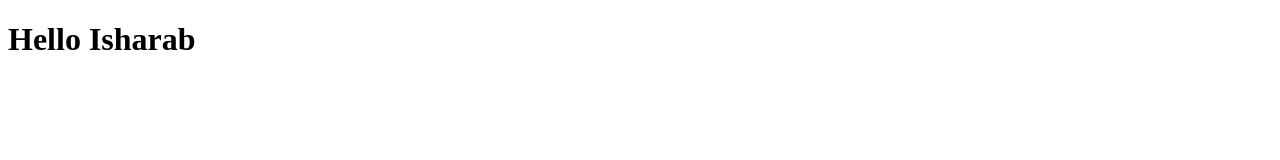
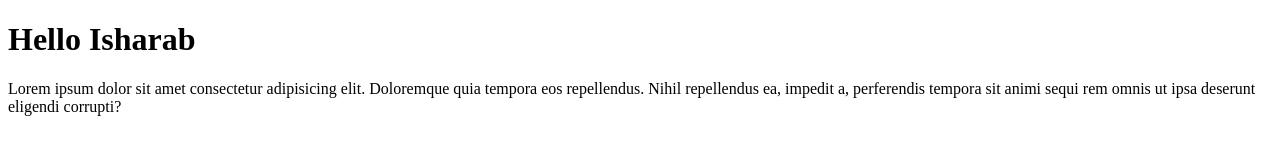
Before and after one commit to MuhammadQasimFiaz/firstgithub, a plain HTML site: page index.html in a window 1280 px wide. Drawn offline with Linux system fonts and the light colour scheme.

Commit message:
Update index.html

```diff
--- a/index.html
+++ b/index.html
@@ -9,6 +9,6 @@
 <body>
 
     <h1>Hello Isharab</h1>
-
+    <p>Lorem ipsum dolor sit amet consectetur adipisicing elit. Doloremque quia tempora eos repellendus. Nihil repellendus ea, impedit a, perferendis tempora sit animi sequi rem omnis ut ipsa deserunt eligendi corrupti?</p>
 </body>
 </html>
```
